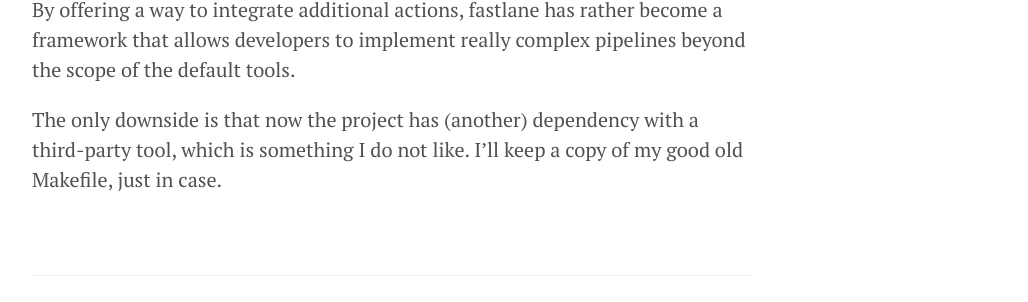
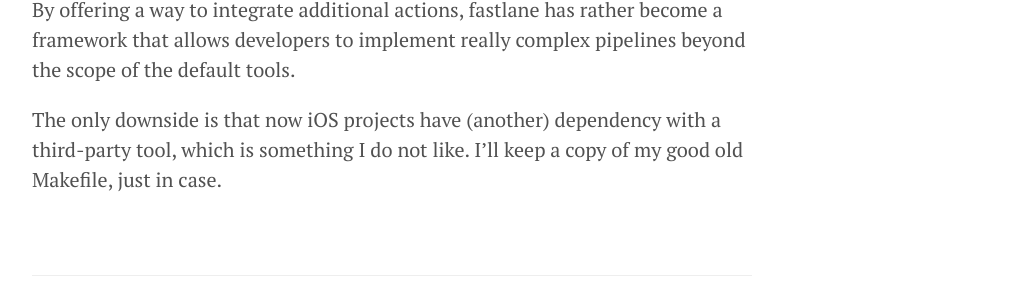
Before and after one commit to elitalon/elitalon.github.io, a Jekyll site: the page built from _posts/2016-02-20-the-real-value-of-fastlane.md, in a window 1280 px wide and 900 px high, scrolled down 1216 px. Shown: the part 514-816 px from the top of the window, without its empty margins (248-1276 px from the left). Built offline with Jekyll 4.4.1, drawn with Linux system fonts in a browser that asks for light colours; some of the changed text lies outside the part shown.

```diff
--- a/_posts/2016-02-20-the-real-value-of-fastlane.md
+++ b/_posts/2016-02-20-the-real-value-of-fastlane.md
@@ -30,4 +30,4 @@
 
 However, for me the real value of fastlane lies in the ecosystem surrounding it. By offering a way to integrate additional actions, fastlane has rather become a framework that allows developers to implement really complex pipelines beyond the scope of the default tools.
 
-The only downside is that now the project has (another) dependency with a third-party tool, which is something I do not like. I'll keep a copy of my good old Makefile, just in case.
+The only downside is that now iOS projects have (another) dependency with a third-party tool, which is something I do not like. I'll keep a copy of my good old Makefile, just in case.
```
Also changed, not shown: other parts of _posts/2016-02-20-the-real-value-of-fastlane.md (+1 -1 lines), 1 other file.
